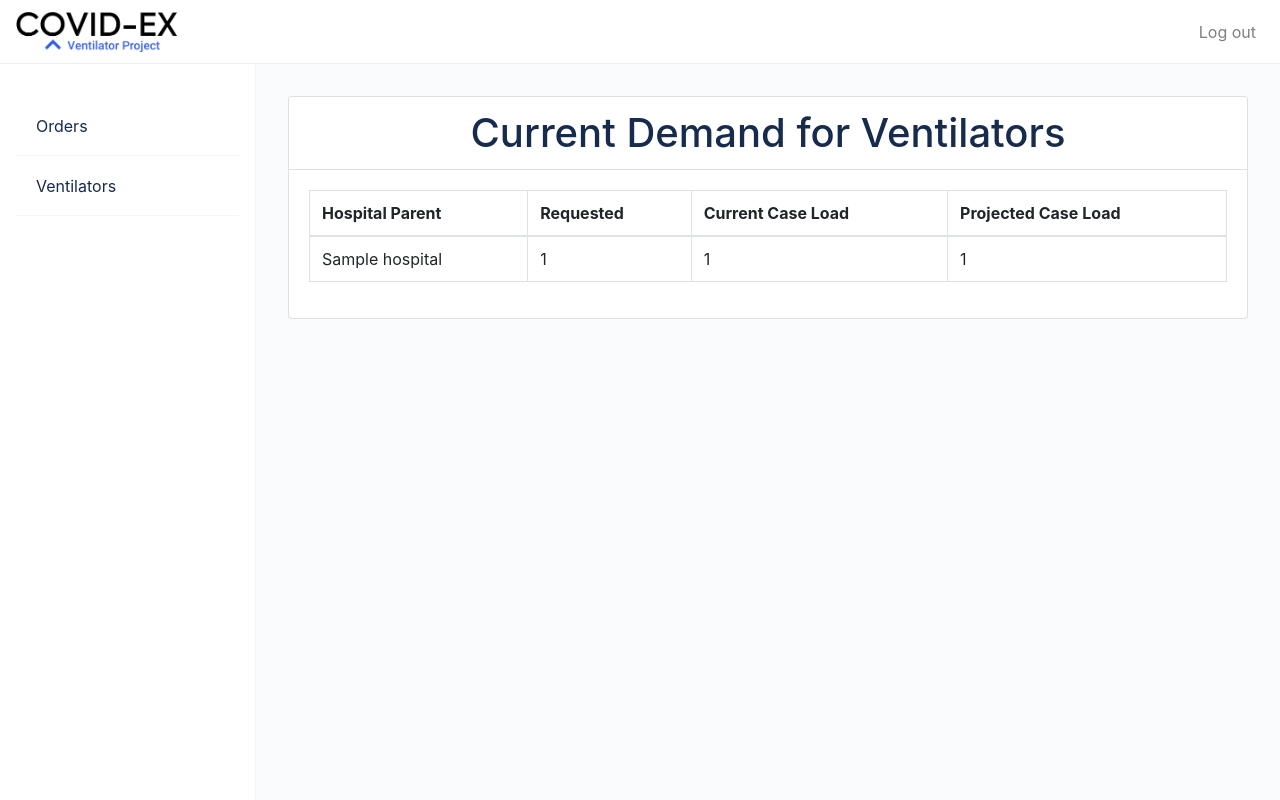
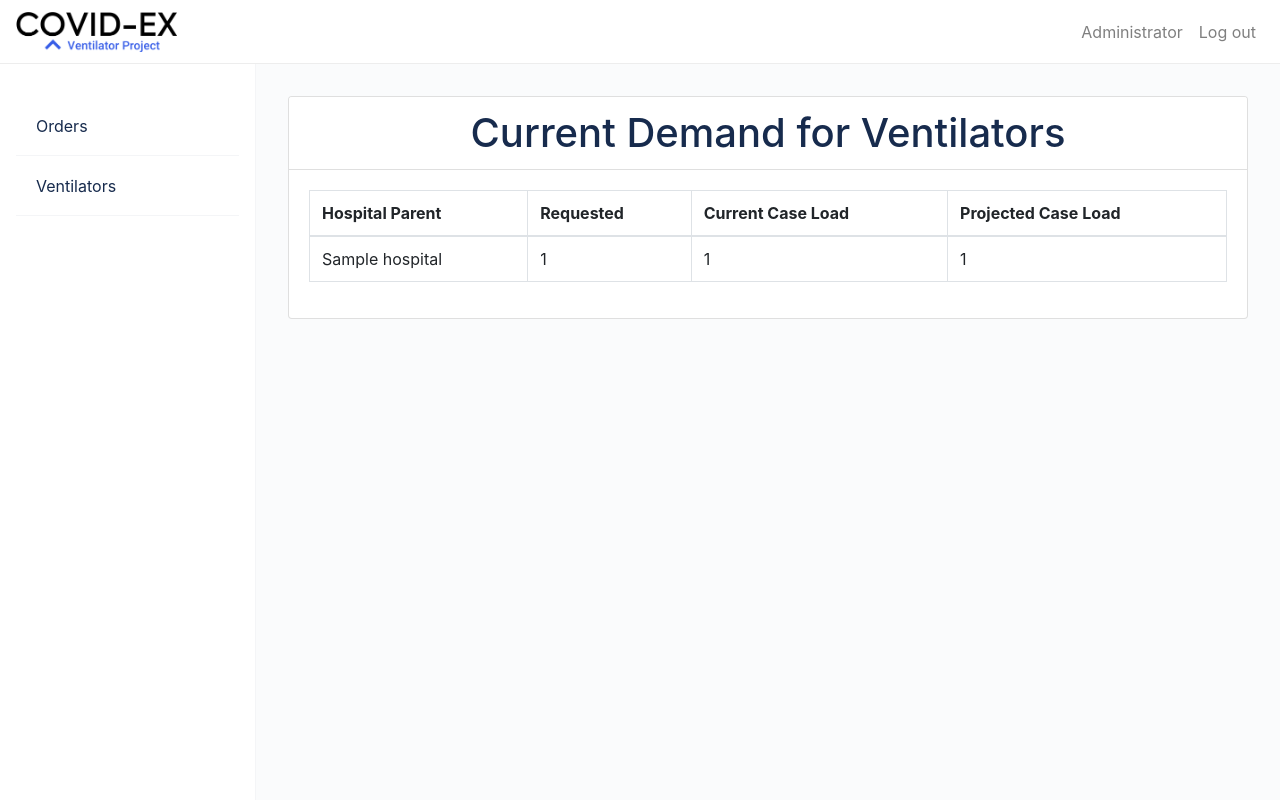
Before and after one commit to Jarred28/covid-ventilator, a Django app: template templates/sysoperator/demand.html in a window 1280 px wide. Run offline with Django 3.2, Linux system fonts and the light colour scheme; the template is opened without the code that fills it: values that come from a table or form of the project are taken from there, others are empty; a user stored in the database is signed in; tables that the repository leaves empty hold one stand-in row (values such as "Sample post"); some libraries are stand-ins or nearby versions.

Commit message:
update navbar

```diff
--- a/templates/shared/navbar.html
+++ b/templates/shared/navbar.html
@@ -6,6 +6,17 @@
 
   <ul class="navbar-nav ml-auto">
     <li class="nav-item">
+      {% if user.user_type == 'HospitalGroup' %}
+      <span class="nav-link">CEO</span>
+      {% elif user.user_type == 'SystemOperator' %}
+      <span class="nav-link">Operator</span>
+      {% elif user.user_type == 'Hospital' %}
+      <span class="nav-link">Administrator</span>
+      {% elif user.user_type == 'Supplier' %}
+      <span class="nav-link">Supplier</span>
+      {% endif %}
+    </li>
+    <li class="nav-item">
       <a class="nav-link" href="{% url 'logout' %}">Log out</a>
     </li>
   </ul>
```
